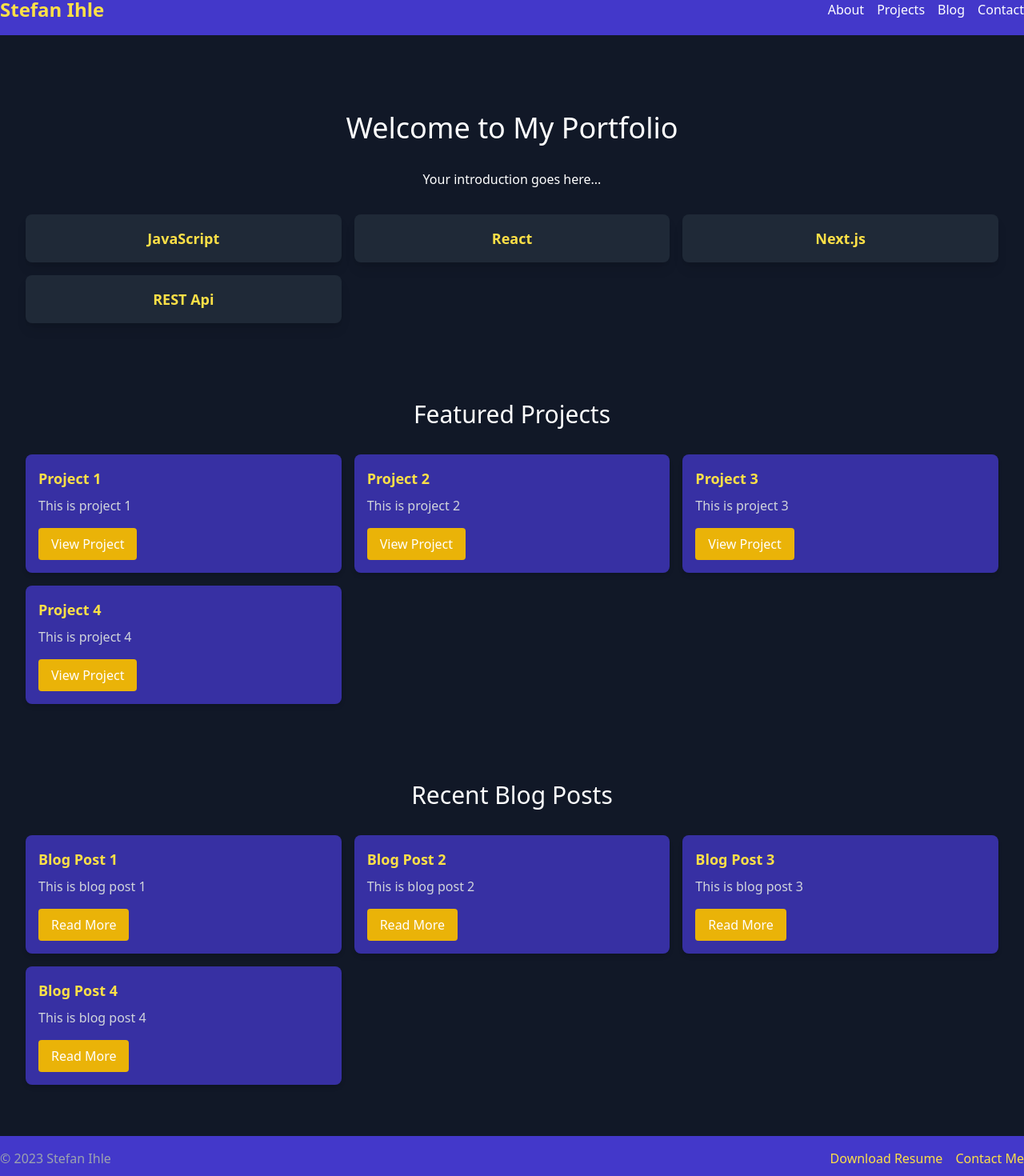
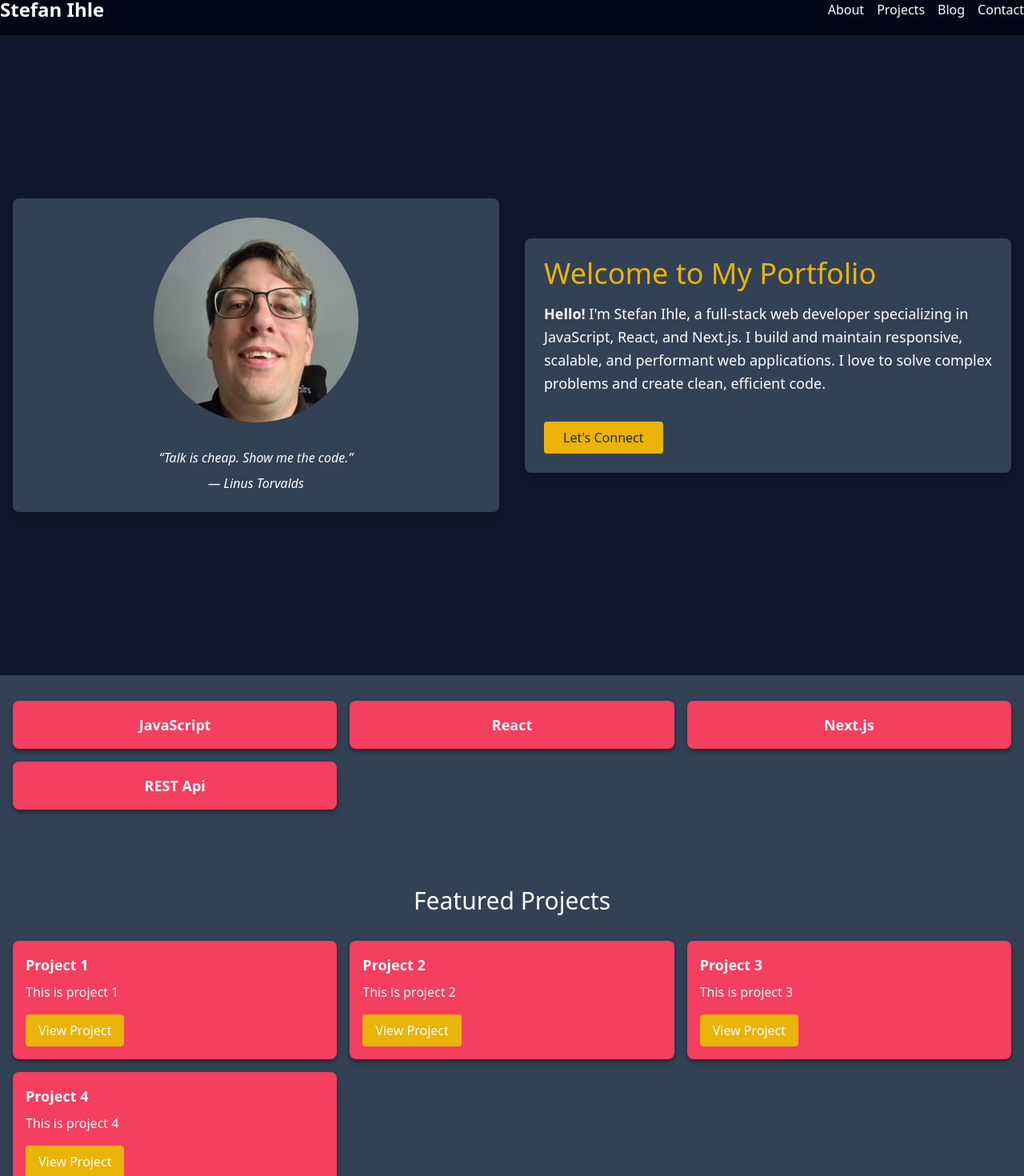
Before and after one commit to Consciously/con-codetechify-portfolio, a Next.js app: page / in a window 1280 px wide. Shown: the part 20-1490 px from the top of the page at 80% size. Built offline with nearby package versions, Linux system fonts and the light colour scheme.

Commit message:
add hero section with image and style the homepage furthermore

```diff
--- a/src/app/(site)/components/BlogCard.tsx
+++ b/src/app/(site)/components/BlogCard.tsx
@@ -12,8 +12,8 @@ interface IBlogProp {
 
 const BlogCard = ({ post }: IBlogProp) => {
 	return (
-		<div className='p-4 bg-indigo-800 rounded-lg shadow-md'>
-			<h3 className='text-lg font-semibold text-yellow-300'>{post.title}</h3>
+		<div className='p-4 bg-rose-500 rounded-lg shadow-md shadow-slate-800'>
+			<h3 className='text-lg font-semibold text-white'>{post.title}</h3>
 			<p className='mt-2 text-gray-300'>{post.description}</p>
 			<button className='mt-4 inline-block px-4 py-2 bg-yellow-500 text-white rounded hover:bg-yellow-600'>
 				Read More
--- a/src/app/(site)/components/Footer.tsx
+++ b/src/app/(site)/components/Footer.tsx
@@ -2,16 +2,16 @@ import React from 'react';
 
 const Footer = () => {
 	return (
-		<footer className='py-4 bg-indigo-700 text-white'>
+		<footer className='py-4 bg-slate-950 text-white'>
 			<div className='container mx-auto flex justify-between items-center'>
-				<p className='text-gray-400'>
+				<p className='text-white'>
 					&copy; {new Date().getFullYear()} Stefan Ihle
 				</p>
 				<div>
-					<a href='/resume.pdf' className='mr-4 text-yellow-300'>
+					<a href='/resume.pdf' className='mr-4 text-white'>
 						Download Resume
 					</a>
-					<a href='mailto:your-email@example.com' className='text-yellow-300'>
+					<a href='mailto:your-email@example.com' className='text-white'>
 						Contact Me
 					</a>
 				</div>
--- a/src/app/(site)/components/Header.tsx
+++ b/src/app/(site)/components/Header.tsx
@@ -3,9 +3,9 @@ import Link from 'next/link';
 
 const Header = () => {
 	return (
-		<header className='py-4 bg-indigo-700 text-white'>
+		<header className='py-4 bg-slate-950 text-white'>
 			<div className='container mx-auto flex justify-between items-center'>
-				<Link href='/' className='text-2xl font-bold text-yellow-300'>
+				<Link href='/' className='text-2xl font-bold text-white'>
 					Stefan Ihle
 				</Link>
 				<nav>
--- a/src/app/(site)/components/ProjectCard.tsx
+++ b/src/app/(site)/components/ProjectCard.tsx
@@ -12,9 +12,9 @@ interface IProjectProp {
 
 const ProjectCard = ({ project }: IProjectProp) => {
 	return (
-		<div className='p-4 bg-indigo-800 rounded-lg shadow-md'>
-			<h3 className='text-lg font-semibold text-yellow-300'>{project.title}</h3>
-			<p className='mt-2 text-gray-300'>{project.description}</p>
+		<div className='p-4 bg-rose-500 rounded-lg shadow-md shadow-slate-800'>
+			<h3 className='text-lg font-semibold text-white'>{project.title}</h3>
+			<p className='mt-2 text-white'>{project.description}</p>
 			<button className='mt-4 inline-block px-4 py-2 bg-yellow-500 text-white rounded hover:bg-yellow-600'>
 				View Project
 			</button>
--- a/src/app/(site)/components/SkillCard.tsx
+++ b/src/app/(site)/components/SkillCard.tsx
@@ -11,8 +11,8 @@ interface ISkillProp {
 
 const SkillCard = ({ skill }: ISkillProp) => {
 	return (
-		<div className='p-4 bg-gray-800 rounded-lg shadow-lg flex items-center justify-center'>
-			<h3 className='text-lg font-semibold text-yellow-300'>{skill.title}</h3>
+		<div className='p-4 bg-rose-500 rounded-lg shadow-md shadow-slate-800 flex items-center justify-center'>
+			<h3 className='text-lg font-semibold text-white'>{skill.title}</h3>
 		</div>
 	);
 };
--- a/src/app/(site)/layout.tsx
+++ b/src/app/(site)/layout.tsx
@@ -16,10 +16,10 @@ export default function RootLayout({
 	children: React.ReactNode;
 }) {
 	return (
-		<html lang='en' className='bg-gray-900'>
-			<body className='text-white'>
+		<html lang='en'>
+			<body className='text-white bg-slate-700'>
 				<Header />
-				<main className='mx-auto px-4 py-8 max-w-7xl'>{children}</main>
+				<main>{children}</main>
 				<Footer />
 			</body>
 		</html>
--- a/src/app/(site)/page.tsx
+++ b/src/app/(site)/page.tsx
@@ -2,6 +2,7 @@ import Image from 'next/image';
 import SkillCard from './components/SkillCard';
 import ProjectCard from './components/ProjectCard';
 import BlogCard from './components/BlogCard';
+import profileImg from '@/public/images/me.jpg';
 
 export default function Home() {
 	// Dummy Data
@@ -31,9 +32,43 @@ export default function Home() {
 
 	return (
 		<>
+			<section className='bg-slate-900 text-white py-20 h-screen'>
+				<div className='container mx-auto px-4 flex flex-col md:flex-row items-center justify-center h-full gap-8'>
+					<div className='md:w-1/2 bg-slate-700 p-6 rounded-lg shadow-lg flex flex-col items-center justify-center gap-8'>
+						<div className='w-64 h-64 rounded-full overflow-hidden'>
+							<Image
+								src={profileImg}
+								alt='Stefan Ihle'
+								width={500}
+								height={500}
+								className='mb-8 object-cover'
+							/>
+						</div>
+						<blockquote className='italic text-center'>
+							<span className='block mb-2'>
+								&ldquo;Talk is cheap. Show me the code.&rdquo;
+							</span>
+							<cite>— Linus Torvalds</cite>
+						</blockquote>
+					</div>
+					<div className='md:w-1/2 bg-slate-700 p-6 rounded-lg shadow-lg mt-8 md:mt-0 text-center md:text-left flex flex-col justify-center'>
+						<h1 className='text-4xl mb-4 text-yellow-500'>
+							Welcome to My Portfolio
+						</h1>
+						<p className='mb-4 text-lg leading-relaxed'>
+							<span className='font-semibold'>Hello!</span> I'm Stefan Ihle, a
+							full-stack web developer specializing in JavaScript, React, and
+							Next.js. I build and maintain responsive, scalable, and performant
+							web applications. I love to solve complex problems and create
+							clean, efficient code.
+						</p>
+						<button className='bg-yellow-500 text-gray-800 rounded px-6 py-2 mt-4 hover:bg-yellow-600 transition-colors self-center md:self-start'>
+							Let&apos;s Connect
+						</button>
+					</div>
+				</div>
+			</section>
 			<section className='container mx-auto px-4 py-8'>
-				<h1 className='text-4xl text-center my-8'>Welcome to My Portfolio</h1>
-				<p className='text-center mb-8'>Your introduction goes here...</p>
 				<div className='grid grid-cols-1 md:grid-cols-2 lg:grid-cols-3 gap-4'>
 					{skills.map(skill => (
 						<SkillCard key={skill.id} skill={skill} />
```
Also changed, not shown: public/images/me.jpg (added).
